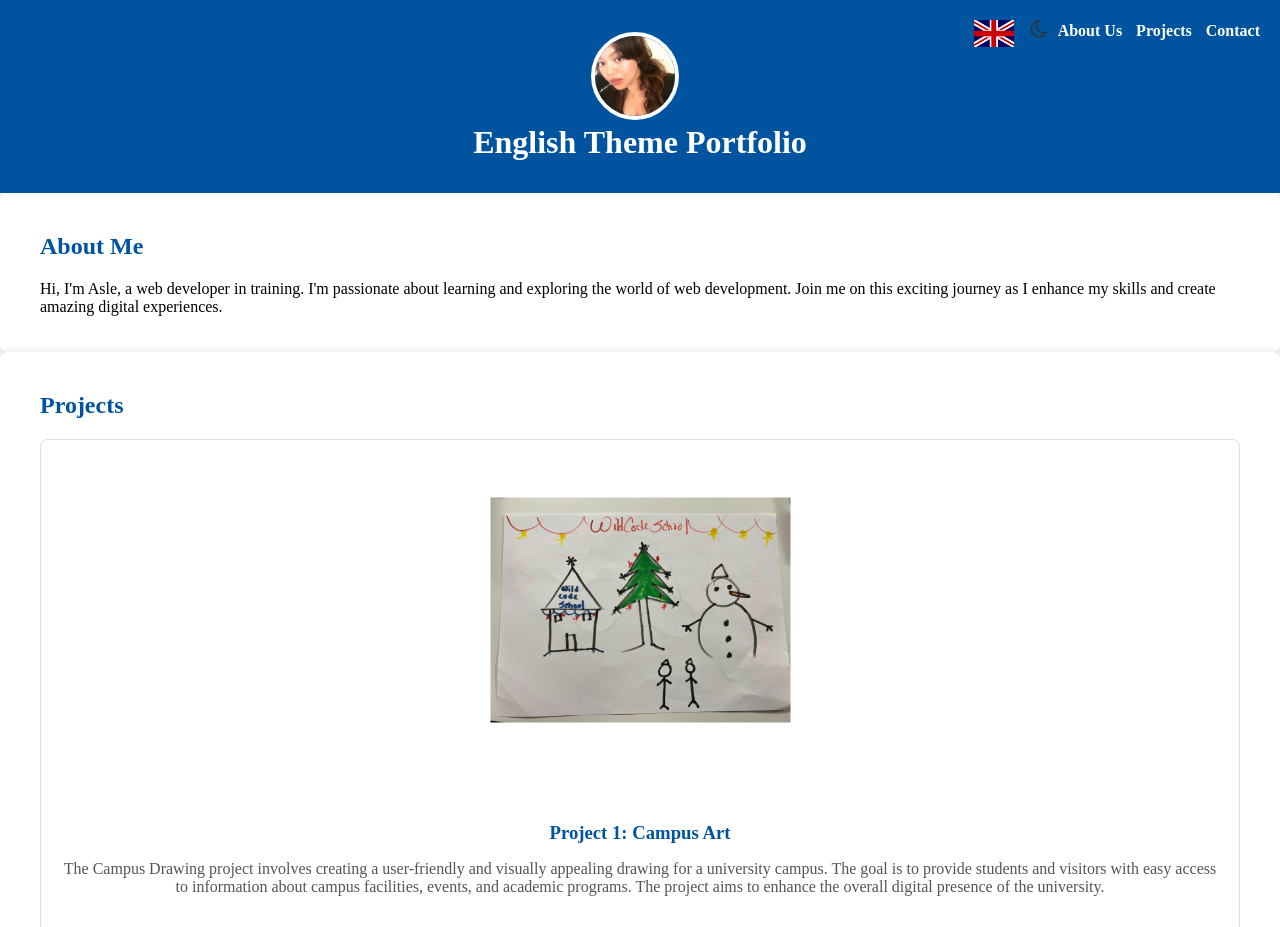
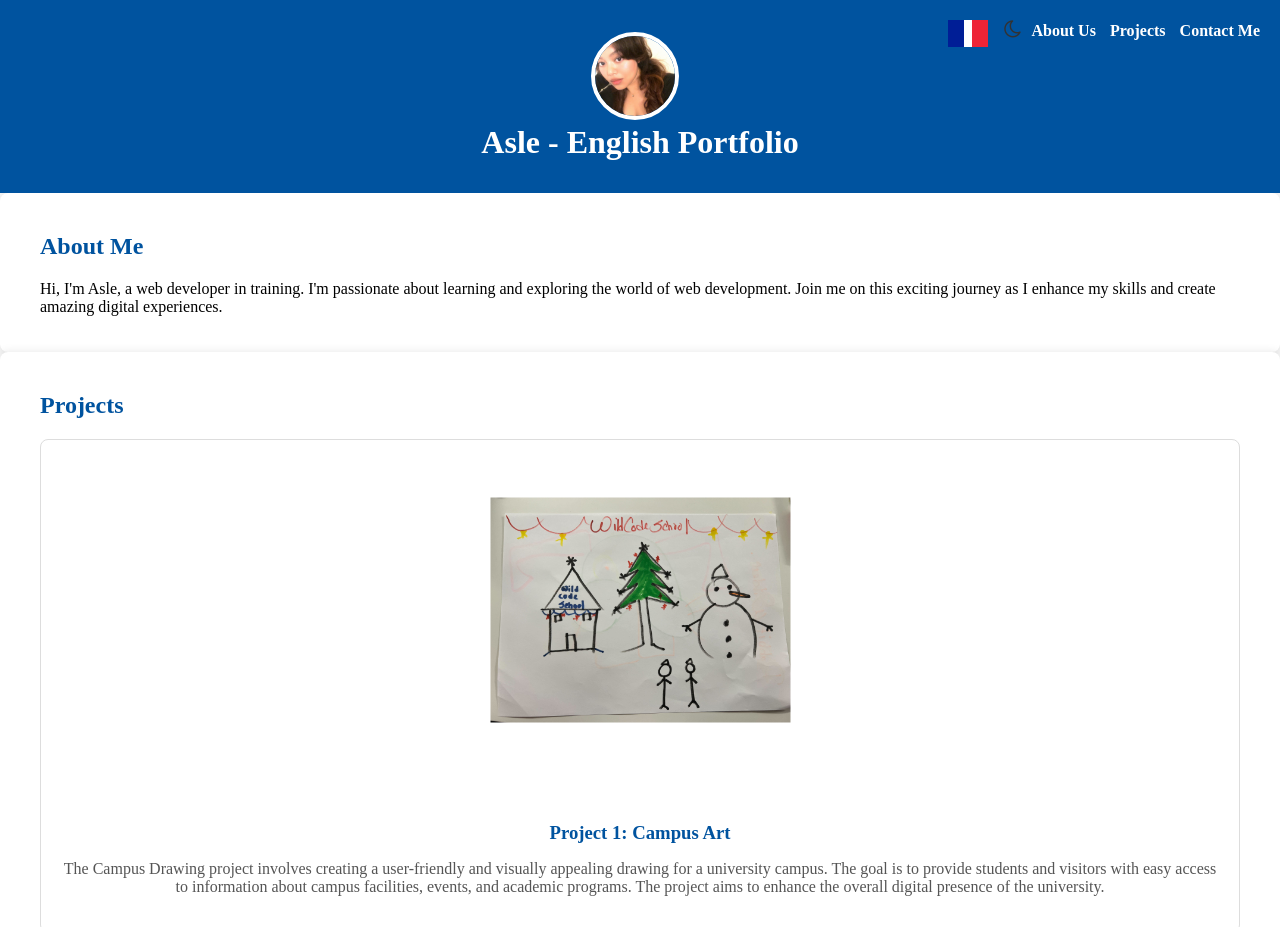
Before and after one commit to Alexandre78R/christmas-portfolio, a plain HTML site: page index.html in a window 1280 px wide. Shown: the top 927 px of the page. Drawn offline with Linux system fonts and the light colour scheme; no server answers.

Commit message:
correctif import css et lang

```diff
--- a/index.html
+++ b/index.html
@@ -4,7 +4,7 @@
     <meta charset="UTF-8">
     <meta name="viewport" content="width=device-width, initial-scale=1.0">
     <link rel="stylesheet" href="https://cdnjs.cloudflare.com/ajax/libs/font-awesome/4.7.0/css/font-awesome.min.css">
-    <link rel="stylesheet" href="index.css">
+    <link rel="stylesheet" href="./css/index.css">
     <title id="pageTitle">English Theme Portfolio</title>
 </head>
 <body>
--- a/js/lang.js
+++ b/js/lang.js
@@ -2,7 +2,7 @@ let currentLanguage = 'en';
 // Fonction pour charger les traductions depuis le fichier JSON
 async function loadTranslations() {
     try {
-        const response = await fetch('./index.json');
+        const response = await fetch('../lang/lang.json');
         translations = await response.json();
         changeLanguage(); // Appliquer les traductions une fois chargées
     } catch (error) {
```
Also changed, not shown: css/index.css (renamed from index.css).
